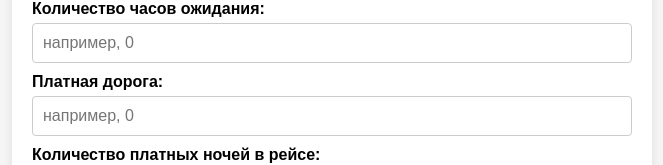
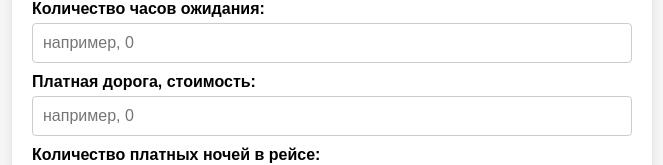
Before and after one commit to cortin34/transfer, a plain HTML site: page index.html in a window 1280 px wide. Shown: the part 177-342 px from the top of the page, without its empty margins (308-971 px from the left). Drawn offline with Linux system fonts and the light colour scheme.

Commit message:
Update index.html

```diff
--- a/index.html
+++ b/index.html
@@ -126,7 +126,7 @@
     <label for="waitingHours">Количество часов ожидания:</label>
     <input type="number" id="waitingHours" placeholder="например, 0">
 
-    <label for="tollRoad">Платная дорога:</label>
+    <label for="tollRoad">Платная дорога, стоимость:</label>
     <input type="number" id="tollRoad" placeholder="например, 0">
 
     <label for="paidNights">Количество платных ночей в рейсе:</label>
```
